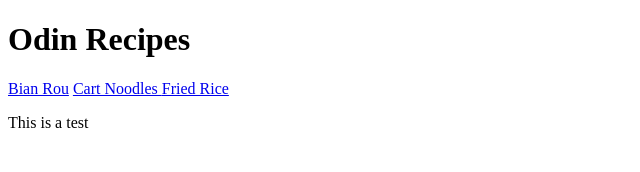
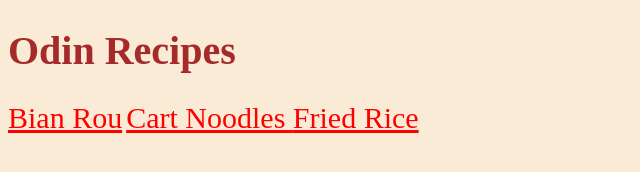
Before and after one commit to spectre729/odin-recipes, a plain HTML site: page index.html in a window 1280 px wide. Shown: the whole page, without its empty margins (0-640 px from the left). Drawn offline with Linux system fonts and the light colour scheme.

Commit message:
Added more styles to my css file

```diff
--- a/index.html
+++ b/index.html
@@ -4,20 +4,20 @@
     <meta charset="UTF-8">
     <meta http-equiv="X-UA-Compatible" content="IE=edge">
     <meta name="viewport" content="width=device-width, initial-scale=1.0">
-    <link ref="stylesheet" href="styles.css">
+    <link rel="stylesheet" href="styles.css">
     <title>Recipes</title>
 </head>
 <body>
     <h1>Odin Recipes</h1>
     <a id="bian_rou" href="recipes/bian-rou.html" target="_blank" rel="noopener noreferrer" >Bian Rou</a>
-    <a href="recipes/cart-noodles.html" target="_blank" rel="noopener noreferrer" >
+    <a id="cart-noodles" href="recipes/cart-noodles.html" target="_blank" rel="noopener noreferrer" >
         Cart Noodles
     </a>
-    <a href="recipes/fried-rice.html" target="_blank" rel="noopener noreferrer">
+    <a id="fried-rice" href="recipes/fried-rice.html" target="_blank" rel="noopener noreferrer">
         Fried Rice
     </a>
 
-    <p class="test" >This is a test</p>
+
 
 </body>
 </html>
--- a/styles.css
+++ b/styles.css
@@ -1,21 +1,27 @@
 * {
-    align-content: center;
+    align-items: center;
+    background-color: antiquewhite;
 }
 
+a{
+    font-size: 30px;
+}
 
 #bian_rou{
     color:red;
 }
 
+#cart-noodles{
+    color:red;
+}
+
+#fried-rice{
+    color: red;
+
+}
+
 h1 {
     font-weight: bold;
+    font-size: 40px;
+    color: brown;
 }
-
-.test{
-    color:green;
-    font-size: 50px;
-}
-
-body{
-    background-color: blue;
-}
```
Also changed, not shown: recipes/bian-rou.html (+2 -1 lines), recipes/cart-noodles.html (+2 -1 lines), recipes/fried-rice.html (+2 -1 lines).
